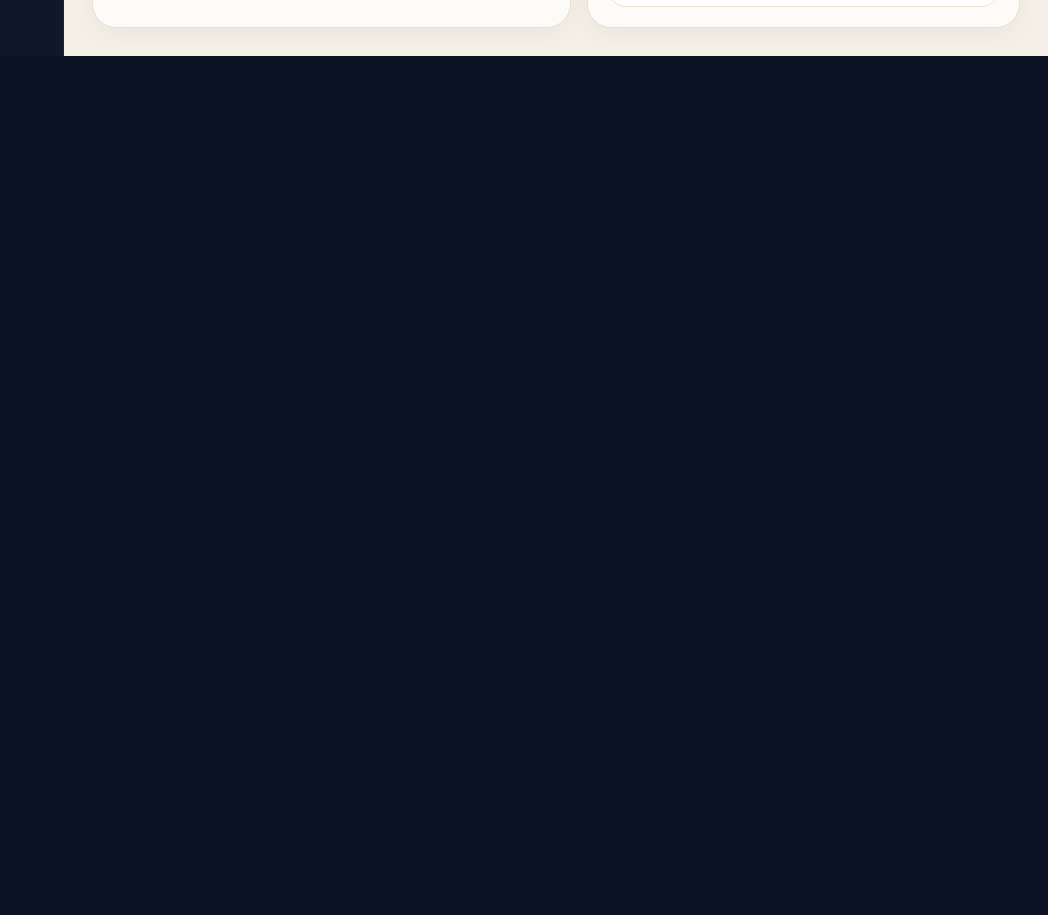
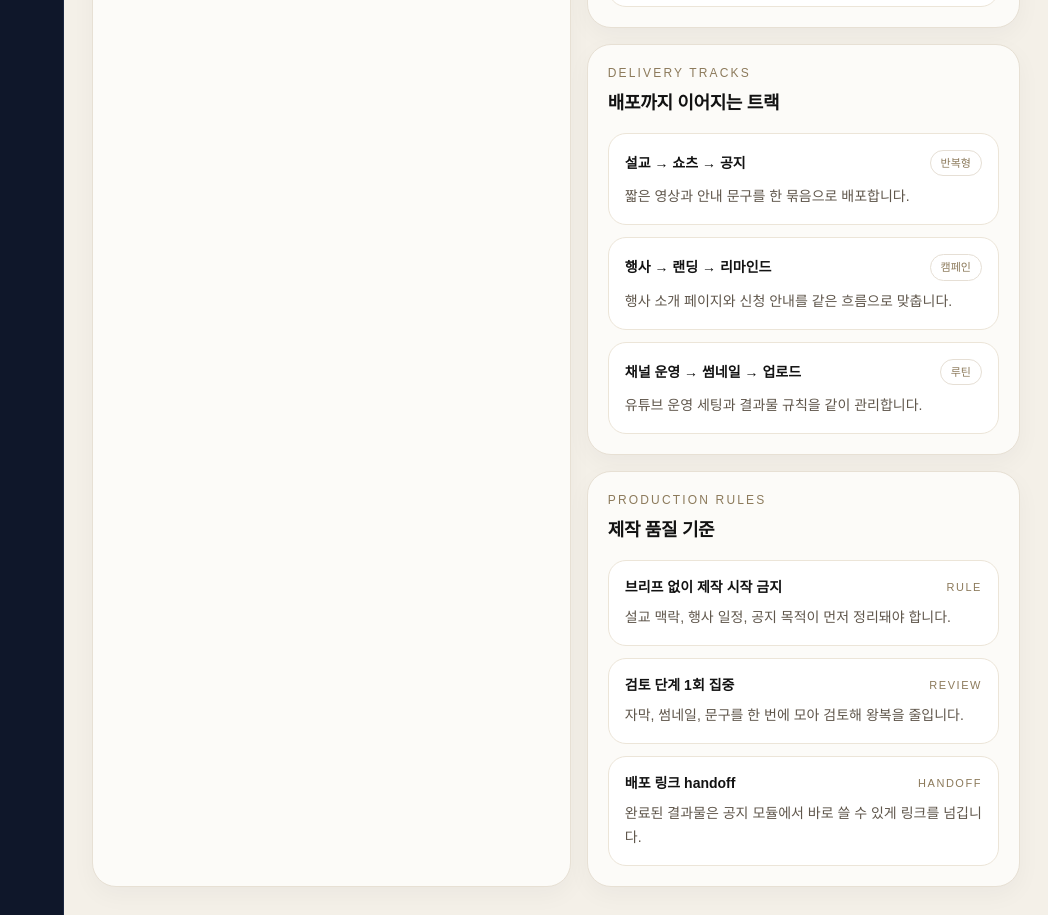
Before and after one commit to kinddragon1224/soom-church, a Next.js app: page /workspace/content in a window 1280 px wide. Shown: the part 2100-3015 px from the top of the page, without its empty margins (232-1280 px from the left). Before the commit the page ends 2156 px from the top, so only its background shows below. Built offline with nearby package versions, Linux system fonts and the light colour scheme; a web font is replaced by a local one.

Commit message:
feat(workspace): deepen page handoff structure

```diff
--- a/app/workspace/content/page.tsx
+++ b/app/workspace/content/page.tsx
@@ -29,6 +29,18 @@ const outputBoards = [
   { title: "설교 → 쇼츠", desc: "주일 설교를 짧은 영상 3개로 자르고 자막 톤을 맞춥니다.", status: "제작중" },
   { title: "행사 → 랜딩", desc: "행사 소개, 일정, 신청 안내를 한 페이지에 정리합니다.", status: "기획" },
   { title: "채널 → 운영 세팅", desc: "썸네일, 제목 규칙, 업로드 루틴을 구조화합니다.", status: "완료" },
+];
+
+const deliveryTracks = [
+  { title: "설교 → 쇼츠 → 공지", desc: "짧은 영상과 안내 문구를 한 묶음으로 배포합니다.", meta: "반복형" },
+  { title: "행사 → 랜딩 → 리마인드", desc: "행사 소개 페이지와 신청 안내를 같은 흐름으로 맞춥니다.", meta: "캠페인" },
+  { title: "채널 운영 → 썸네일 → 업로드", desc: "유튜브 운영 세팅과 결과물 규칙을 같이 관리합니다.", meta: "루틴" },
+];
+
+const productionRules = [
+  { title: "브리프 없이 제작 시작 금지", note: "설교 맥락, 행사 일정, 공지 목적이 먼저 정리돼야 합니다.", state: "rule" },
+  { title: "검토 단계 1회 집중", note: "자막, 썸네일, 문구를 한 번에 모아 검토해 왕복을 줄입니다.", state: "review" },
+  { title: "배포 링크 handoff", note: "완료된 결과물은 공지 모듈에서 바로 쓸 수 있게 링크를 넘깁니다.", state: "handoff" },
 ];
 
 export default function WorkspaceContentPage() {
@@ -168,6 +180,38 @@ export default function WorkspaceContentPage() {
               ))}
             </div>
           </section>
+
+          <section className="rounded-[24px] border border-[#E7E0D4] bg-[#FCFBF8] p-5 shadow-[0_8px_24px_rgba(15,23,42,0.04)]">
+            <p className="text-xs tracking-[0.18em] text-[#8C7A5B]">DELIVERY TRACKS</p>
+            <h2 className="mt-2 text-lg font-semibold text-[#121212]">배포까지 이어지는 트랙</h2>
+            <div className="mt-4 grid gap-3">
+              {deliveryTracks.map((item) => (
+                <div key={item.title} className="rounded-[18px] border border-[#ECE5D8] bg-white p-4">
+                  <div className="flex items-center justify-between gap-3">
+                    <p className="text-sm font-semibold text-[#121212]">{item.title}</p>
+                    <span className="rounded-full border border-[#e6dfd5] bg-white px-2.5 py-1 text-[11px] text-[#8C7A5B]">{item.meta}</span>
+                  </div>
+                  <p className="mt-2 text-sm leading-6 text-[#5F564B]">{item.desc}</p>
+                </div>
+              ))}
+            </div>
+          </section>
+
+          <section className="rounded-[24px] border border-[#E7E0D4] bg-[#FCFBF8] p-5 shadow-[0_8px_24px_rgba(15,23,42,0.04)]">
+            <p className="text-xs tracking-[0.18em] text-[#8C7A5B]">PRODUCTION RULES</p>
+            <h2 className="mt-2 text-lg font-semibold text-[#121212]">제작 품질 기준</h2>
+            <div className="mt-4 grid gap-3">
+              {productionRules.map((item) => (
+                <div key={item.title} className="rounded-[18px] border border-[#ECE5D8] bg-white p-4">
+                  <div className="flex items-center justify-between gap-3">
+                    <p className="text-sm font-semibold text-[#121212]">{item.title}</p>
+                    <span className="text-[11px] uppercase tracking-[0.14em] text-[#8C7A5B]">{item.state}</span>
+                  </div>
+                  <p className="mt-2 text-sm leading-6 text-[#5F564B]">{item.note}</p>
+                </div>
+              ))}
+            </div>
+          </section>
         </div>
       </div>
     </div>
--- a/app/workspace/people/page.tsx
+++ b/app/workspace/people/page.tsx
@@ -30,6 +30,18 @@ const teamNotes = [
   { team: "사무국", focus: "교구 미배정 2명 정리", status: "회의 전" },
   { team: "청년부 리더", focus: "새가족 첫 만남 배정", status: "오늘" },
   { team: "미디어팀", focus: "봉사 연결 상담 1건", status: "이번 주" },
+];
+
+const handoffSignals = [
+  { title: "첫 연락 후 작업 생성", desc: "연락이 시작되면 소그룹 연결과 후속 체크를 작업 흐름으로 넘깁니다.", target: "작업 흐름" },
+  { title: "정착 상태별 안내 발송", desc: "정착중, 봉사연결 같은 상태에 따라 다음 안내 메시지를 붙입니다.", target: "커뮤니케이션" },
+  { title: "간증·봉사 스토리 후보", desc: "관계가 깊어진 사람은 콘텐츠 스토리 후보로 이어질 수 있습니다.", target: "콘텐츠" },
+];
+
+const automationReady = [
+  { title: "48시간 미응답 알림", note: "첫 방문 후 연락이 늦어지면 담당자에게 다시 알립니다.", state: "ready" },
+  { title: "상태 변경 체크포인트", note: "새가족 → 정착중 전환 시 다음 액션을 자동으로 보여줍니다.", state: "draft" },
+  { title: "교구 미배정 감지", note: "배정 없이 오래 머문 인원을 따로 모아 점검합니다.", state: "review" },
 ];
 
 export default function WorkspacePeoplePage() {
@@ -174,6 +186,38 @@ export default function WorkspacePeoplePage() {
               ))}
             </div>
           </section>
+
+          <section className="rounded-[24px] border border-[#E7E0D4] bg-[#FCFBF8] p-5 shadow-[0_8px_24px_rgba(15,23,42,0.04)]">
+            <p className="text-xs tracking-[0.18em] text-[#8C7A5B]">NEXT HANDOFF</p>
+            <h2 className="mt-2 text-lg font-semibold text-[#121212]">다음 모듈로 넘길 흐름</h2>
+            <div className="mt-4 grid gap-3">
+              {handoffSignals.map((item) => (
+                <div key={item.title} className="rounded-[18px] border border-[#ECE5D8] bg-white p-4">
+                  <div className="flex items-center justify-between gap-3">
+                    <p className="text-sm font-semibold text-[#121212]">{item.title}</p>
+                    <span className="rounded-full border border-[#e6dfd5] bg-white px-2.5 py-1 text-[11px] text-[#8C6A2E]">{item.target}</span>
+                  </div>
+                  <p className="mt-2 text-sm leading-6 text-[#5F564B]">{item.desc}</p>
+                </div>
+              ))}
+            </div>
+          </section>
+
+          <section className="rounded-[24px] border border-[#E7E0D4] bg-[#FCFBF8] p-5 shadow-[0_8px_24px_rgba(15,23,42,0.04)]">
+            <p className="text-xs tracking-[0.18em] text-[#8C7A5B]">AUTOMATION READY</p>
+            <h2 className="mt-2 text-lg font-semibold text-[#121212]">자동화로 붙일 수 있는 루틴</h2>
+            <div className="mt-4 grid gap-3">
+              {automationReady.map((item) => (
+                <div key={item.title} className="rounded-[18px] border border-[#ECE5D8] bg-white p-4">
+                  <div className="flex items-center justify-between gap-3">
+                    <p className="text-sm font-semibold text-[#121212]">{item.title}</p>
+                    <span className="text-[11px] uppercase tracking-[0.14em] text-[#8C7A5B]">{item.state}</span>
+                  </div>
+                  <p className="mt-2 text-sm leading-6 text-[#5F564B]">{item.note}</p>
+                </div>
+              ))}
+            </div>
+          </section>
         </div>
       </div>
     </div>
```
